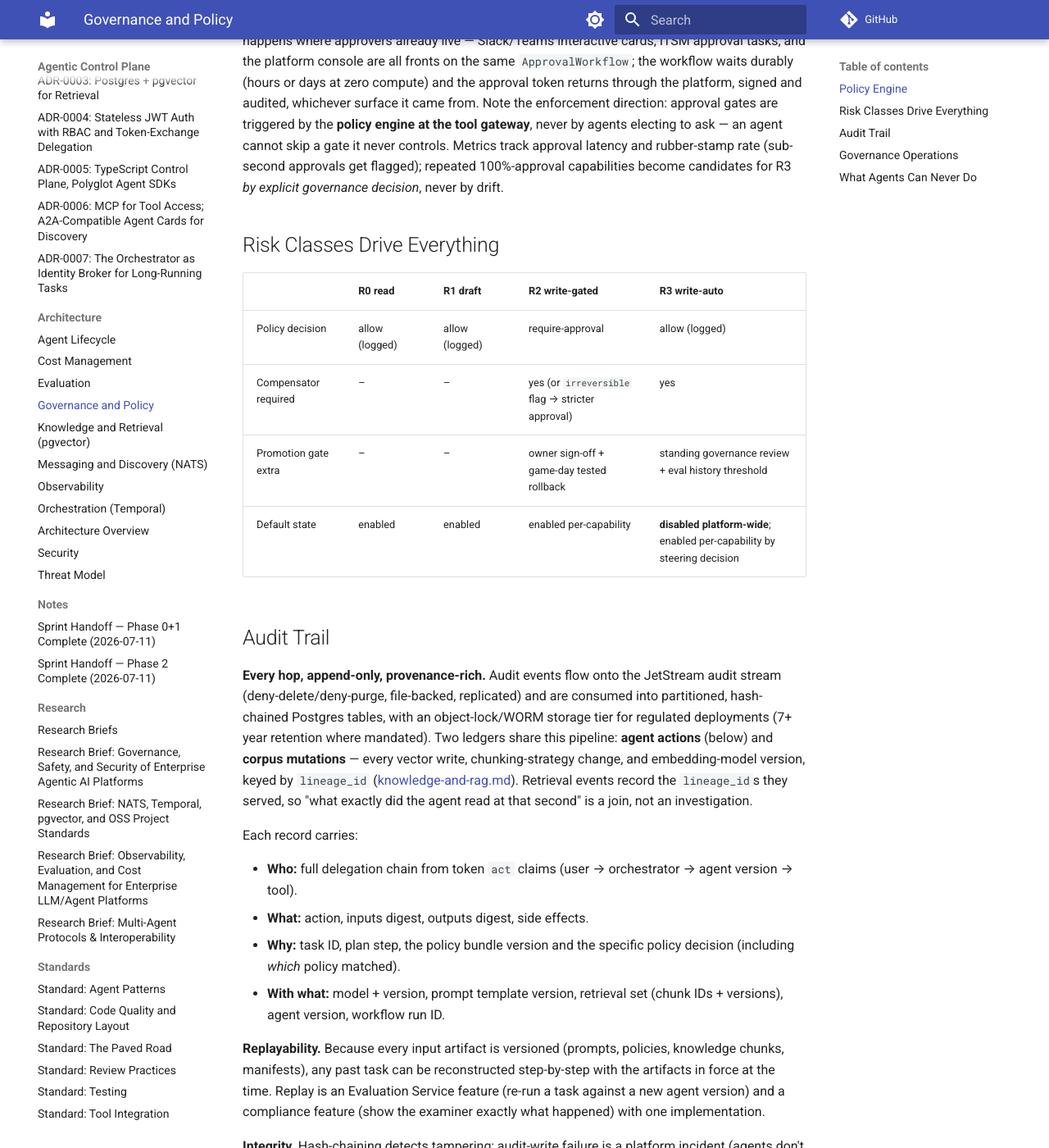
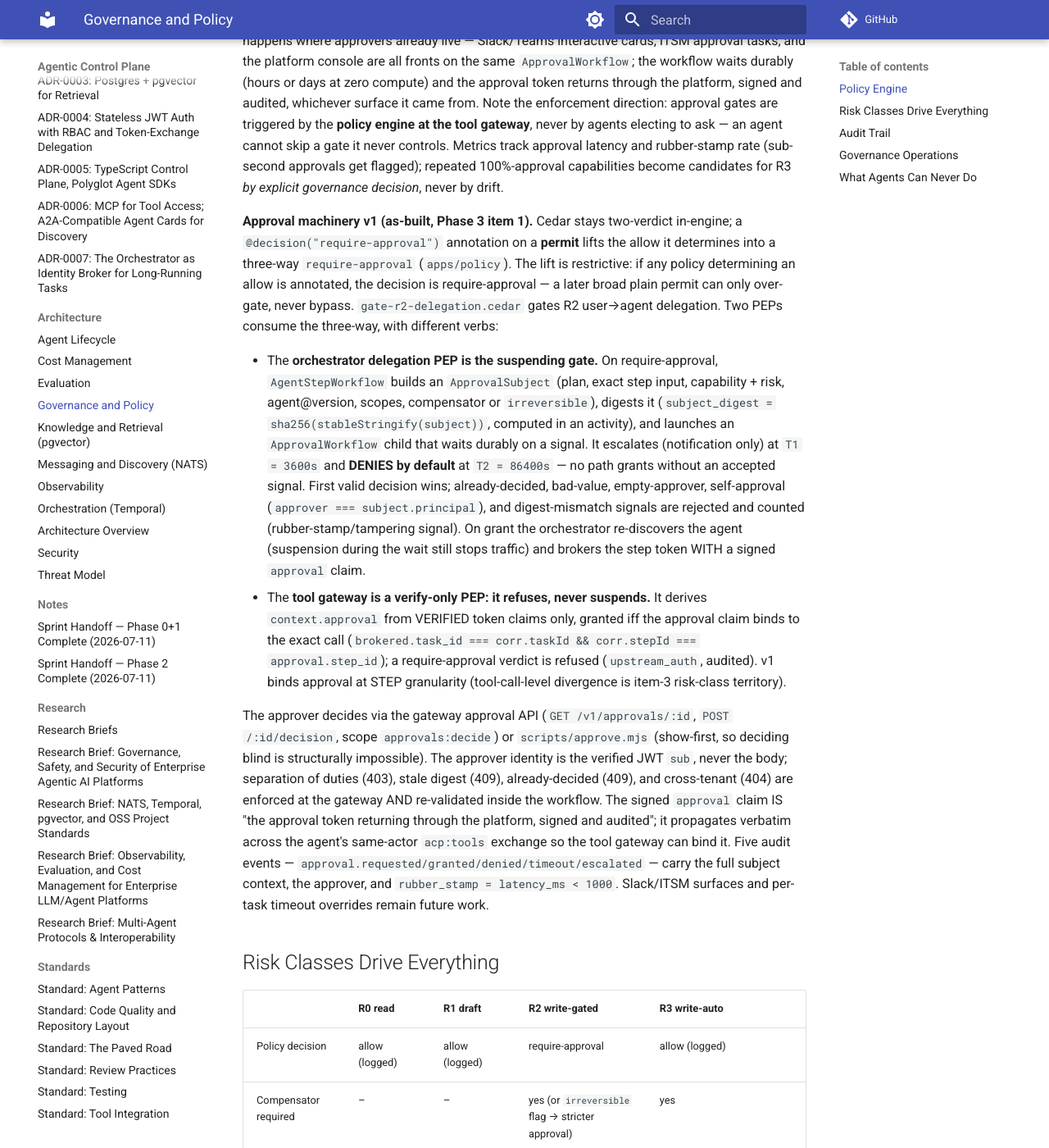
Before and after one commit to jaredgrabill/agentic-control-plane, an MkDocs documentation site: the page built from docs/architecture/governance-and-policy.md, in a window 1280 px wide and 1400 px high, scrolled down 1181 px. Shown: the whole window at 82% size. Built offline with MkDocs 1.6.1 and Material for MkDocs 9.7.7, drawn with Linux system fonts in a browser that asks for light colours; comment, search, counter and statistics services are not loaded.

Commit message:
docs(architecture): record approval machinery v1 status
Records the as-built approval machinery in governance-and-policy.md (three-way
lift with restrictive tie-break, the suspending orchestrator gate vs the
verify-only tool-gateway PEP, step-granularity digest binding, v1 constants,
the signed approval claim as the returning token, five audit events with
rubber-stamp metric) and orchestration.md (ApprovalWorkflow v1 semantics and
the zero-TaskWorkflow-loop-change wave integration).

Co-Authored-By: Claude Opus 4.8 <noreply@anthropic.com>

```diff
--- a/docs/architecture/governance-and-policy.md
+++ b/docs/architecture/governance-and-policy.md
@@ -59,6 +59,46 @@ controls. Metrics track
 approval latency and rubber-stamp rate (sub-second approvals get flagged);
 repeated 100%-approval capabilities become candidates for R3 *by explicit
 governance decision*, never by drift.
+
+**Approval machinery v1 (as-built, Phase 3 item 1).** Cedar stays two-verdict
+in-engine; a `@decision("require-approval")` annotation on a **permit** lifts
+the allow it determines into a three-way `require-approval` (`apps/policy`).
+The lift is restrictive: if any policy determining an allow is annotated, the
+decision is require-approval — a later broad plain permit can only over-gate,
+never bypass. `gate-r2-delegation.cedar` gates R2 user→agent delegation. Two
+PEPs consume the three-way, with different verbs:
+
+- The **orchestrator delegation PEP is the suspending gate.** On
+  require-approval, `AgentStepWorkflow` builds an `ApprovalSubject` (plan, exact
+  step input, capability + risk, agent@version, scopes, compensator or
+  `irreversible`), digests it (`subject_digest = sha256(stableStringify(subject))`,
+  computed in an activity), and launches an `ApprovalWorkflow` child that waits
+  durably on a signal. It escalates (notification only) at `T1 = 3600s` and
+  **DENIES by default** at `T2 = 86400s` — no path grants without an accepted
+  signal. First valid decision wins; already-decided, bad-value, empty-approver,
+  self-approval (`approver === subject.principal`), and digest-mismatch signals
+  are rejected and counted (rubber-stamp/tampering signal). On grant the
+  orchestrator re-discovers the agent (suspension during the wait still stops
+  traffic) and brokers the step token WITH a signed `approval` claim.
+- The **tool gateway is a verify-only PEP: it refuses, never suspends.** It
+  derives `context.approval` from VERIFIED token claims only, granted iff the
+  approval claim binds to the exact call (`brokered.task_id === corr.taskId &&
+  corr.stepId === approval.step_id`); a require-approval verdict is refused
+  (`upstream_auth`, audited). v1 binds approval at STEP granularity
+  (tool-call-level divergence is item-3 risk-class territory).
+
+The approver decides via the gateway approval API (`GET /v1/approvals/:id`,
+`POST /:id/decision`, scope `approvals:decide`) or `scripts/approve.mjs`
+(show-first, so deciding blind is structurally impossible). The approver
+identity is the verified JWT `sub`, never the body; separation of duties (403),
+stale digest (409), already-decided (409), and cross-tenant (404) are enforced
+at the gateway AND re-validated inside the workflow. The signed `approval`
+claim IS "the approval token returning through the platform, signed and
+audited"; it propagates verbatim across the agent's same-actor `acp:tools`
+exchange so the tool gateway can bind it. Five audit events —
+`approval.requested/granted/denied/timeout/escalated` — carry the full subject
+context, the approver, and `rubber_stamp = latency_ms < 1000`. Slack/ITSM
+surfaces and per-task timeout overrides remain future work.
 
 ## Risk Classes Drive Everything
 
```
Also changed, not shown: docs/architecture/orchestration.md (+1 -1 lines).
